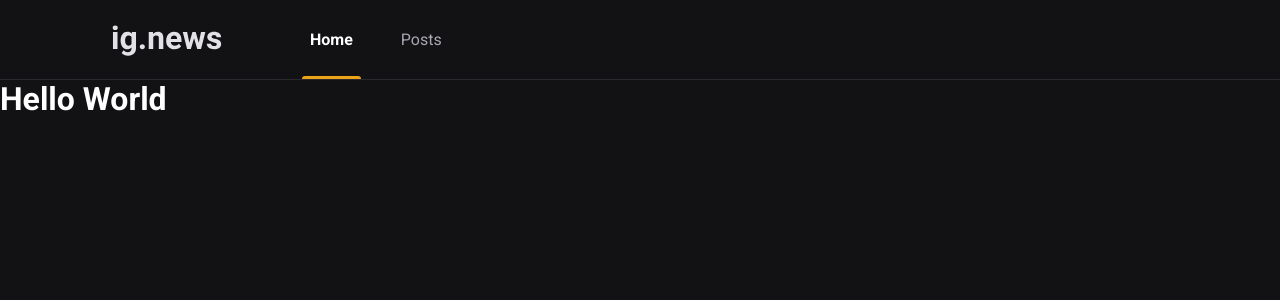
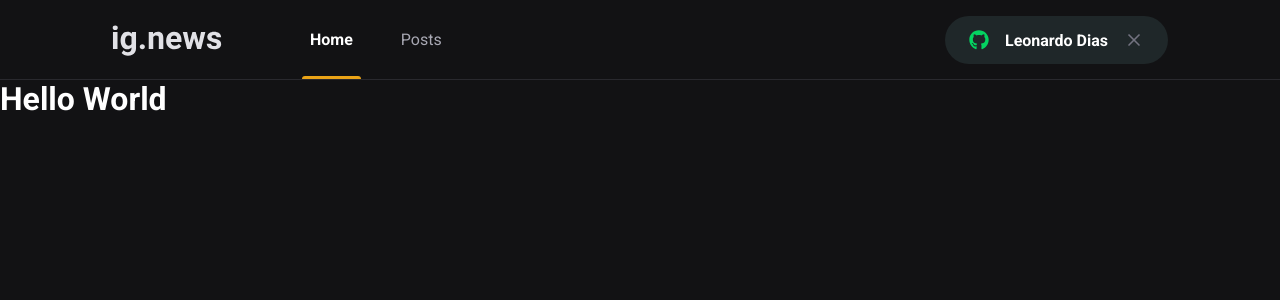
Before and after one commit to Lissone/ignews, a Next.js app: page / in a window 1280 px wide. Shown: the top 300 px of the page. Built offline with nearby package versions, Linux system fonts and the light colour scheme.

Commit message:
sign in button

```diff
--- a/package.json
+++ b/package.json
@@ -11,6 +11,7 @@
     "next": "10.2.3",
     "react": "17.0.2",
     "react-dom": "17.0.2",
+    "react-icons": "^4.2.0",
     "sass": "^1.34.1"
   },
   "devDependencies": {
--- a/src/components/Header/index.tsx
+++ b/src/components/Header/index.tsx
@@ -1,3 +1,5 @@
+import { SignInButton } from '../SignInButton'
+
 import styles from './styles.module.scss'
 
 export function Header() {
@@ -10,6 +12,8 @@
           <a className={styles.active}>Home</a>
           <a>Posts</a>
         </nav>
+
+        <SignInButton />
       </div>
     </header>
   )
--- a/src/components/Header/styles.module.scss
+++ b/src/components/Header/styles.module.scss
@@ -58,4 +58,8 @@
       }
     }
   }
+
+  button {
+    margin-left: auto;
+  }
 }
--- /dev/null
+++ b/src/components/SignInButton/index.tsx
@@ -0,0 +1,30 @@
+import { FaGithub } from 'react-icons/fa'
+import { FiX } from 'react-icons/fi'
+
+import styles from './styles.module.scss'
+
+export function SignInButton() {
+  const isUserLoggedIn = true
+
+  return isUserLoggedIn ? (
+    <button
+      type='button'
+      className={styles.signInButton}
+    >
+      <FaGithub color='#04D361'/>
+
+      Leonardo Dias
+
+      <FiX color='#737380' className={styles.closeIcon}/>
+    </button>
+  ) : (
+    <button
+      type='button'
+      className={styles.signInButton}
+    >
+      <FaGithub color='#EBA417'/>
+
+      Sign in with Github
+    </button>
+  )
+}
--- /dev/null
+++ b/src/components/SignInButton/styles.module.scss
@@ -0,0 +1,35 @@
+.signInButton {
+  height: 3rem;
+  padding: 0 1.5rem;
+
+  display: flex;
+  align-items: center;
+  justify-content: center;
+
+  border: 0;
+  border-radius: 3rem;
+
+  font-weight: bold;
+  color: var(--white);
+
+  background: var(--gray-850);
+
+  svg {
+    width: 20px;
+    height: 20px;
+  }
+
+  svg:first-child {
+    margin-right: 1rem;
+  }
+
+  svg.closeIcon {
+    margin-left: 1rem;
+  }
+
+  transition: filter .2s;
+
+  &:hover {
+    filter: brightness(.9);
+  }
+}
--- a/src/styles/global.scss
+++ b/src/styles/global.scss
@@ -10,6 +10,7 @@
   --gray-100: #E1E1E6;
   --gray-300: #A8A8B3;
   --gray-800: #29292E;
+  --gray-850: #1F2729;
   --gray-900: #121214;
 
   --cyan-500: #61DAFB;
```
Also changed, not shown: 1 other file (tests, documents, lock files or other folders).
